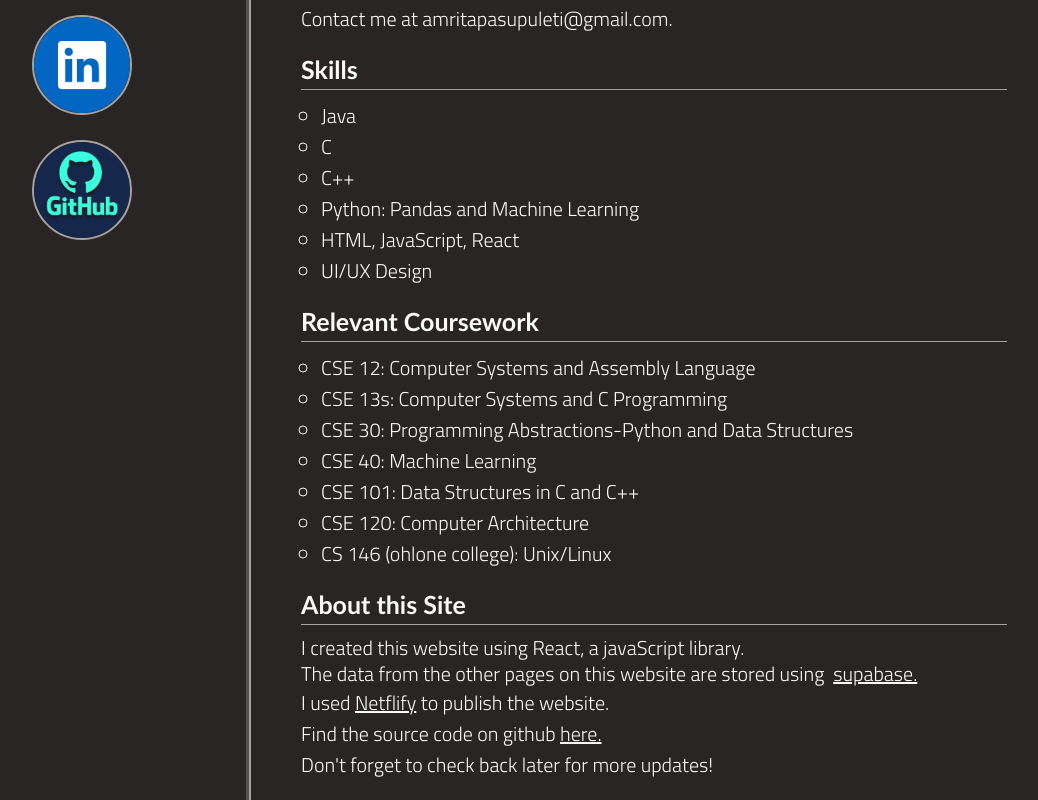
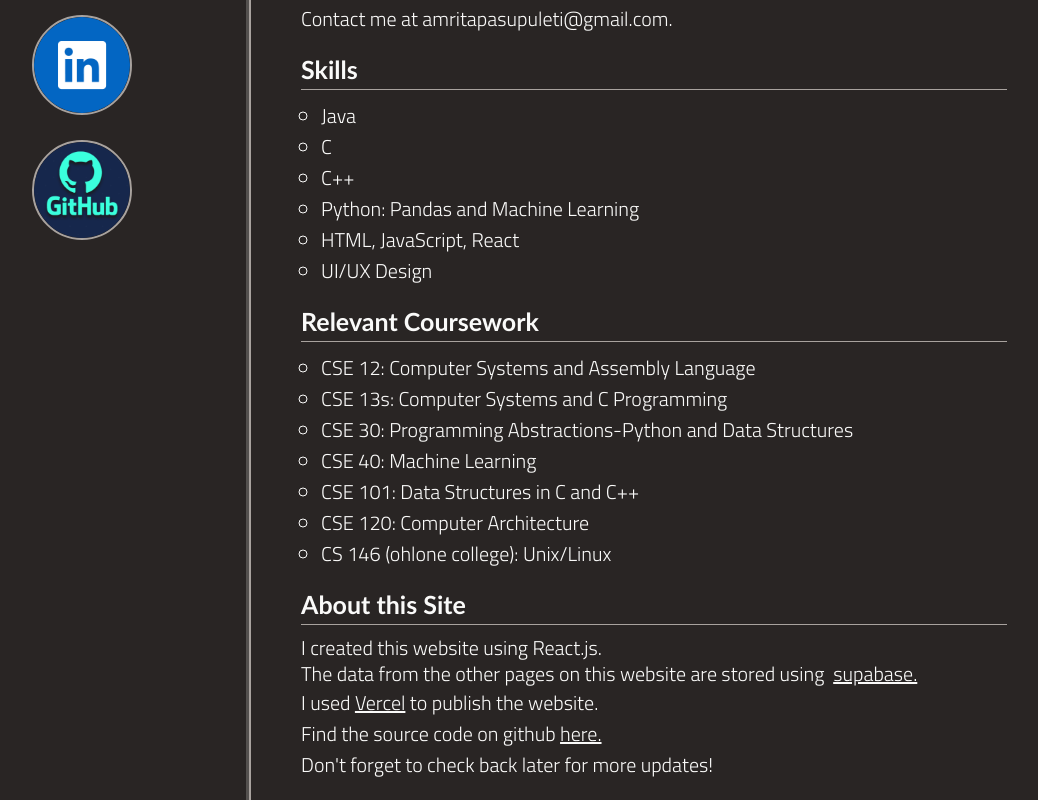
Before and after one commit to amrita-pasupuleti/Portfolio-Website, a React (Create React App) app: page / in a window 1280 px wide. Shown: the part 335-1135 px from the top of the page, without its empty margins (138-1176 px from the left). Built offline with nearby package versions, Linux system fonts and the light colour scheme; a web font is replaced by a local one.

Commit message:
Update Home.js

```diff
--- a/src/pages/Home.js
+++ b/src/pages/Home.js
@@ -92,7 +92,7 @@ const Home = () => {
         <section>
           <h1>About this Site</h1>
           <p className="aboutSiteContent">
-            I created this website using React, a javaScript library.
+            I created this website using React.js.
           </p>
           <p className="aboutSiteContent">
             The data from the other pages on this website are stored using
@@ -103,8 +103,8 @@ const Home = () => {
           </p>
           <p>
             I used&nbsp;
-            <a className="links" href="https://www.netlify.com/" target="blank">
-              Netflify
+            <a className="links" href="https://vercel.com/" target="blank">
+              Vercel
             </a>
             &nbsp;to publish the website.
           </p>
```
